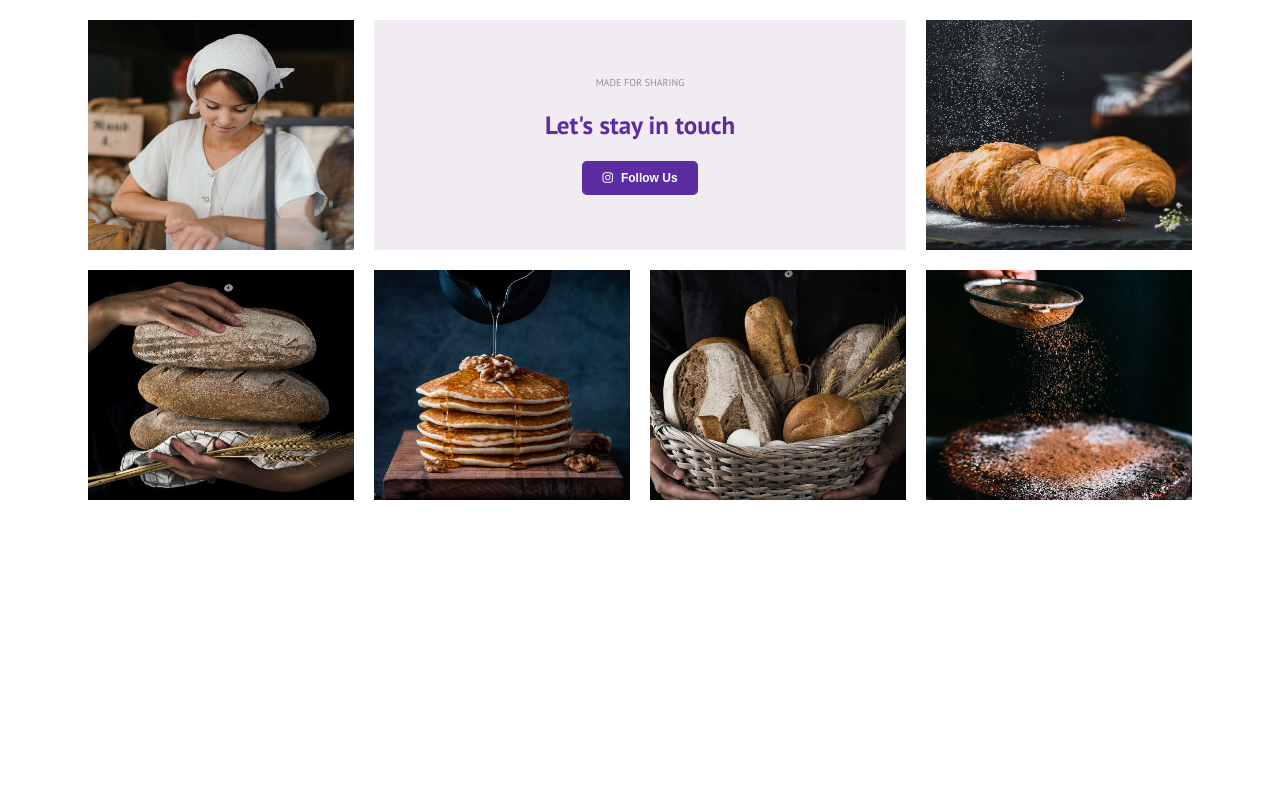
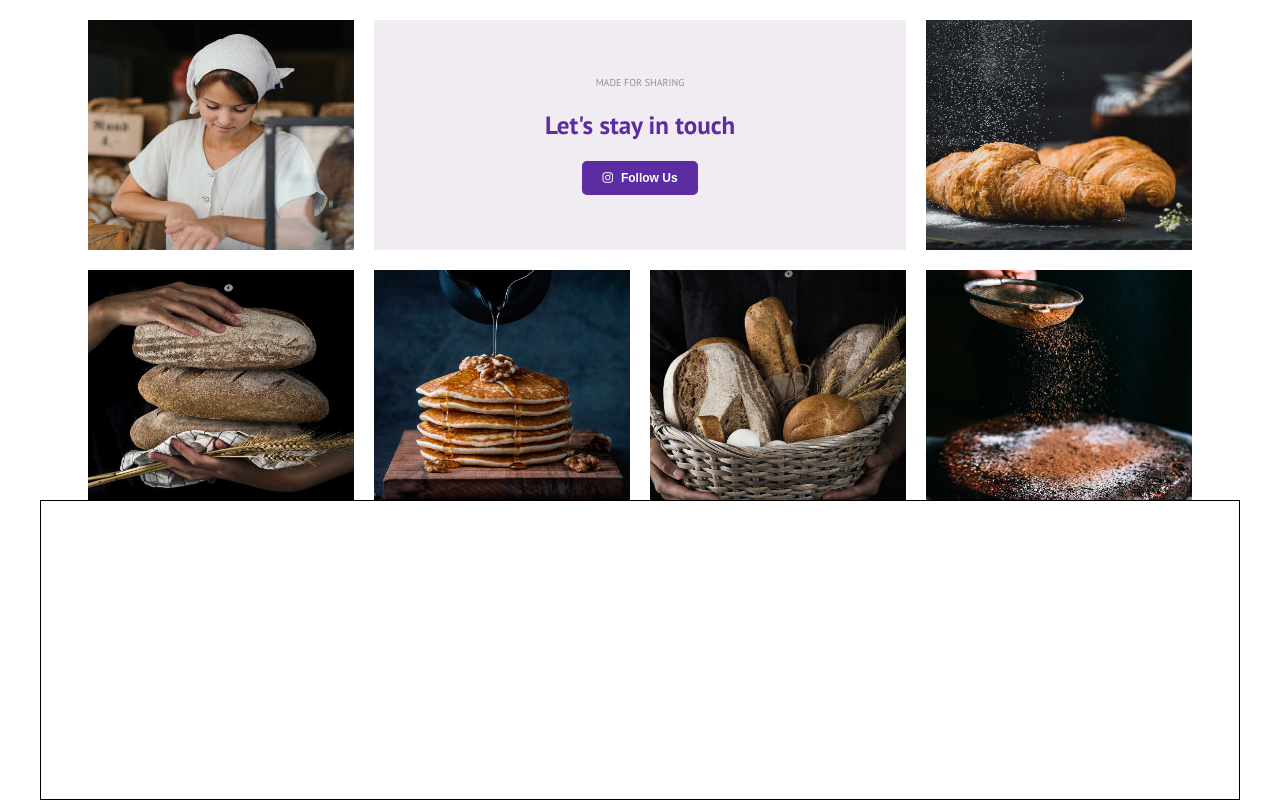
Before and after one commit to IonCatana/proj-html-vuejs, a Vue app: page / in a window 1280 px wide. Shown: the part 4389-5189 px from the top of the page. Before the commit the page ends 4893 px from the top, so only its background shows below. Built offline with nearby package versions, Linux system fonts and the light colour scheme.

Commit message:
Add new component ShopNow

```diff
--- a/src/components/Main/FolowUs.vue
+++ b/src/components/Main/FolowUs.vue
@@ -23,10 +23,10 @@
         <div class="card2">
           <div class="share share2">
             <div class="card4">
-              <img src="../../assets/img/social-5.jpg" alt="">
+              <img src="../../assets/img/social-5.jpg" alt="" />
             </div>
             <div class="card5">
-              <img src="../../assets/img/social-4.jpg" alt="">
+              <img src="../../assets/img/social-4.jpg" alt="" />
             </div>
           </div>
         </div>
@@ -80,21 +80,21 @@ export default {};
             font-size: 25px;
           }
         }
-        .share2{
+        .share2 {
           background-color: white;
           width: 100%;
           height: 100%;
           display: flex;
           gap: 20px;
-          img{
+          img {
             width: 100%;
             height: 100%;
           }
-          .card4{
+          .card4 {
             width: 50%;
             height: 100%;
           }
-          .card5{
+          .card5 {
             width: 50%;
             height: 100%;
           }
--- a/src/components/Main/MyMain.vue
+++ b/src/components/Main/MyMain.vue
@@ -8,6 +8,7 @@
     <DeliveringHome />
     <OurBakeries />
     <FollowUs />
+    <ShopNow />
   </div>
 </template>
 
@@ -20,6 +21,7 @@ import StartBaking from "./StartBaking.vue";
 import DeliveringHome from "./DeliveringHome.vue";
 import OurBakeries from "./OurBakeries.vue";
 import FollowUs from "./FolowUs.vue";
+import ShopNow from "./ShopNow.vue";
 export default {
   name: "MyMain",
   components: {
@@ -31,6 +33,7 @@ export default {
     DeliveringHome,
     OurBakeries,
     FollowUs,
+    ShopNow,
   },
 };
 </script>
--- /dev/null
+++ b/src/components/Main/ShopNow.vue
@@ -0,0 +1,21 @@
+<template>
+  <div id="shop_now">
+
+  </div>
+</template>
+
+<script>
+  export default {
+
+  }
+</script>
+
+<style lang="scss" scoped>
+#shop_now{
+  width: 1200px;
+  height: 300px;
+  margin: 0 auto;
+  border: 1px solid black;
+}
+
+</style>
```
